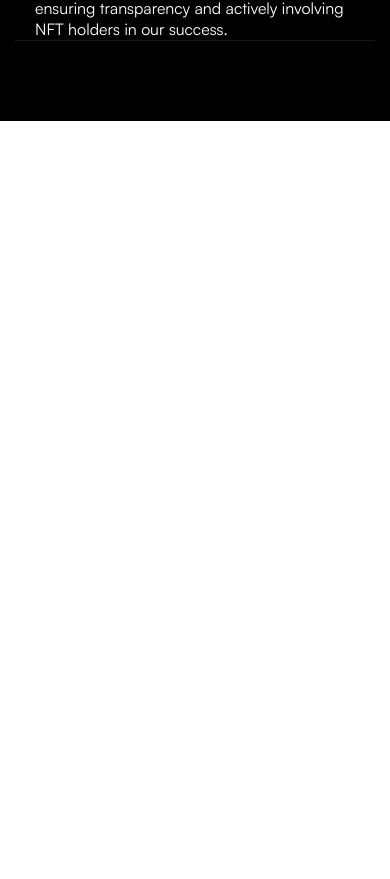
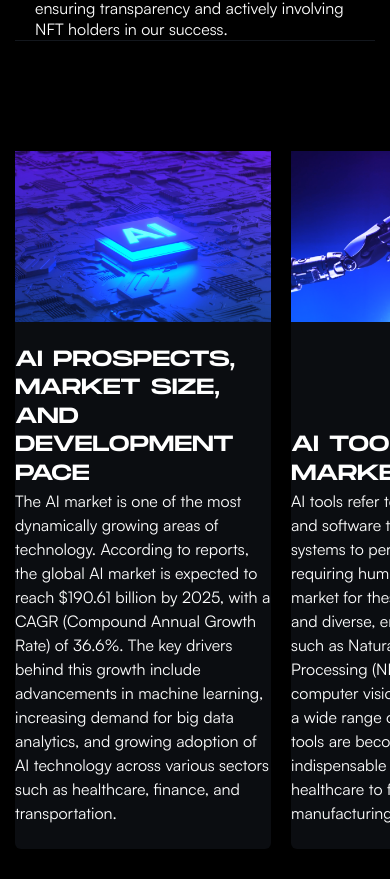
Before and after one commit to kendevops/creon-test, a Next.js app: page / in a window 390 px wide. Shown: the part 2740-3619 px from the top of the page. Before the commit the page ends 2861 px from the top, so only its background shows below. Built offline with nearby package versions, Linux system fonts and the light colour scheme.

Commit message:
fix: fixed responsivness of Ai component for screen 375px

```diff
--- a/src/app/page.tsx
+++ b/src/app/page.tsx
@@ -27,8 +27,9 @@ export default function Home() {
         <Hero />
         <Mission />
         <Profiting />
+        <Ai />
         {/*
-        <Ai />
+
         <CreonPass />
         <ComingSoon />
         <Footer /> */}
--- a/src/components/atoms/AiCard.tsx
+++ b/src/components/atoms/AiCard.tsx
@@ -3,12 +3,12 @@ import { CardType } from "./Token";
 
 export default function AiCard({ title, description, imgSrc }: CardType) {
   return (
-    <article className="flex flex-col-reverse md:flex-row xl:h-[302px] xl:w-[1440px]  rounded-md bg-CardColor">
+    <article className="flex flex-col-reverse md:flex-row xl:h-[302px] xl:w-[1440px]  rounded-md bg-CardColor justify-between ">
       <div className="flex flex-col py-[24px] md:pl-[24px] md:pr-[30px]  xl:py-10 xl:px-10 w-[256px] md:w-auto">
         <h1 className="text-white font-monument text-[22px] md:text-[28px] xl:text-[38px] font-normal uppercase leading-[130%]">
           {title}
         </h1>
-        <p className="text-white font-satoshi self-stretch text-base xl:text-lg font-normal text-ellipsis overflow-hidden">
+        <p className="text-white font-satoshi self-stretch text-base xl:text-lg font-normal">
           {description}
         </p>
       </div>
--- a/src/components/layouts/Ai.tsx
+++ b/src/components/layouts/Ai.tsx
@@ -1,6 +1,6 @@
 import AiCard from "../atoms/AiCard";
 
-export default function ComingSoon() {
+export default function Ai() {
   return (
     <section className="flex gap-5 pl-[15px] py-[30px] overflow-x-auto hide-scrollbar md:flex-col lg:gap-10 md:px-[30px] lg:px-0 md:py-10 lg:py-20 xl:px-[190px]">
       <AiCard
```
